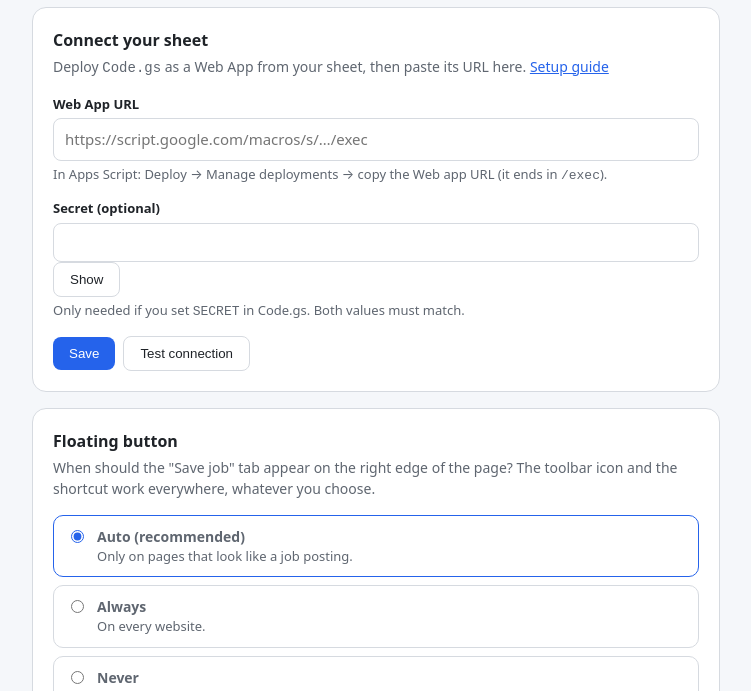
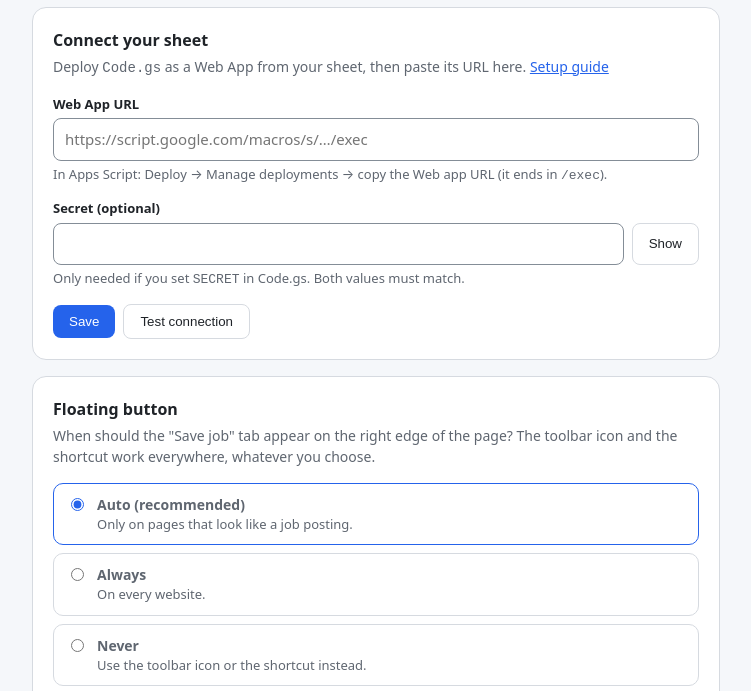
Before and after one commit to piyushd12/job-application-tracker, a browser extension: page extension/options/options.html in a window 1280 px wide. Shown: the part 107-798 px from the top of the page, without its empty margins (264-1015 px from the left). Drawn offline with Linux system fonts and the light colour scheme.

Commit message:
fix(options): explicit labels, described help text and stronger field borders

```diff
--- a/extension/options/options.html
+++ b/extension/options/options.html
@@ -7,13 +7,13 @@
   <style>
     :root {
       color-scheme: light dark;
-      --bg: #f5f7fa; --card: #ffffff; --fg: #1f2328; --muted: #5f6670; --border: #d6dae0; --field: #ffffff;
+      --bg: #f5f7fa; --card: #ffffff; --fg: #1f2328; --muted: #5f6670; --border: #d6dae0; --field: #ffffff; --field-border: #848d97;
       --accent: #2563eb; --accent-fg: #ffffff; --ok: #0d652d; --ok-bg: #e6f4ea; --danger: #b42318; --danger-bg: #fef3f2;
       --warn: #7a4d00; --warn-bg: #fff4dc;
     }
     @media (prefers-color-scheme: dark) {
       :root {
-        --bg: #14171c; --card: #1d2127; --fg: #e6e8eb; --muted: #9aa3ad; --border: #3a414a; --field: #262b33;
+        --bg: #14171c; --card: #1d2127; --fg: #e6e8eb; --muted: #9aa3ad; --border: #3a414a; --field: #262b33; --field-border: #6e7681;
         --accent: #6b9bff; --accent-fg: #0b1220; --ok: #7ee2a8; --ok-bg: #173b26; --danger: #ff9b91; --danger-bg: #3a1f1f;
         --warn: #f6c86b; --warn-bg: #3a2f12;
       }
@@ -29,12 +29,12 @@
     h2 { margin: 0 0 4px; font-size: 16px; }
     .lead { margin: 0 0 16px; color: var(--muted); font-size: 14px; }
     .lead.tight { margin-bottom: 12px; }
-    label.field { display: block; margin-bottom: 14px; }
-    label.field > span { display: block; margin-bottom: 4px; font-size: 13px; font-weight: 600; }
+    .field { margin-bottom: 14px; }
+    .field > label { display: block; margin-bottom: 4px; font-size: 13px; font-weight: 600; }
     .help { display: block; margin-top: 4px; color: var(--muted); font-size: 13px; }
     input[type="url"], input[type="password"], input[type="text"] {
       width: 100%; padding: 9px 11px; font: inherit; color: inherit; background: var(--field);
-      border: 1px solid var(--border); border-radius: 8px;
+      border: 1px solid var(--field-border); border-radius: 8px;
     }
     input:focus-visible, button:focus-visible { outline: 2px solid var(--accent); outline-offset: 1px; }
     [aria-invalid="true"] { border-color: var(--danger) !important; }
@@ -85,19 +85,19 @@
       <h2 id="connect-title">Connect your sheet</h2>
       <p class="lead">Deploy <code>Code.gs</code> as a Web App from your sheet, then paste its URL here. <a href="https://github.com/piyushd12/job-application-tracking-extension#installation" target="_blank" rel="noopener noreferrer">Setup guide</a></p>
       <form id="connection-form" novalidate>
-        <label class="field">
-          <span>Web App URL</span>
-          <input id="web-app-url" type="url" placeholder="https://script.google.com/macros/s/…/exec" autocomplete="off" spellcheck="false" required>
-          <small class="help">In Apps Script: Deploy → Manage deployments → copy the Web app URL (it ends in <code>/exec</code>).</small>
-        </label>
-        <label class="field">
-          <span>Secret (optional)</span>
-          <span class="secret-row">
-            <input id="secret" type="password" autocomplete="off" spellcheck="false">
-            <button id="toggle-secret" class="secondary" type="button" aria-pressed="false">Show</button>
-          </span>
-          <small class="help">Only needed if you set <code>SECRET</code> in Code.gs. Both values must match.</small>
-        </label>
+        <div class="field">
+          <label for="web-app-url">Web App URL</label>
+          <input id="web-app-url" type="url" placeholder="https://script.google.com/macros/s/…/exec" autocomplete="off" spellcheck="false" required aria-describedby="web-app-url-help">
+          <small id="web-app-url-help" class="help">In Apps Script: Deploy → Manage deployments → copy the Web app URL (it ends in <code>/exec</code>).</small>
+        </div>
+        <div class="field">
+          <label for="secret">Secret (optional)</label>
+          <div class="secret-row">
+            <input id="secret" type="password" autocomplete="off" spellcheck="false" aria-describedby="secret-help">
+            <button id="toggle-secret" class="secondary" type="button" aria-pressed="false" aria-label="Show secret">Show</button>
+          </div>
+          <small id="secret-help" class="help">Only needed if you set <code>SECRET</code> in Code.gs. Both values must match.</small>
+        </div>
         <div class="actions">
           <button class="primary" type="submit">Save</button>
           <button id="test-connection" class="secondary" type="button">Test connection</button>
```
Also changed, not shown: tests/options.test.js (added, +102 -0 lines).
